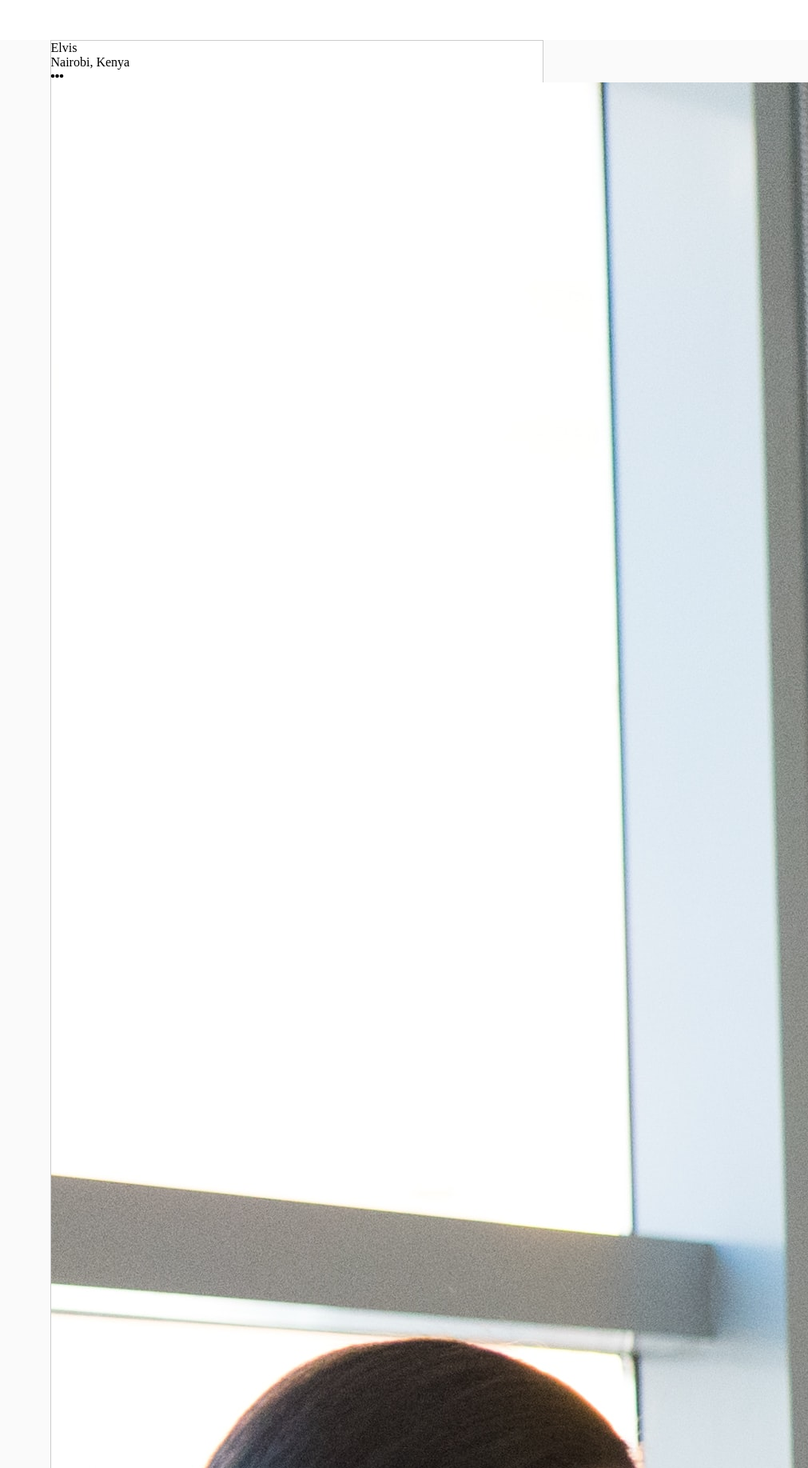
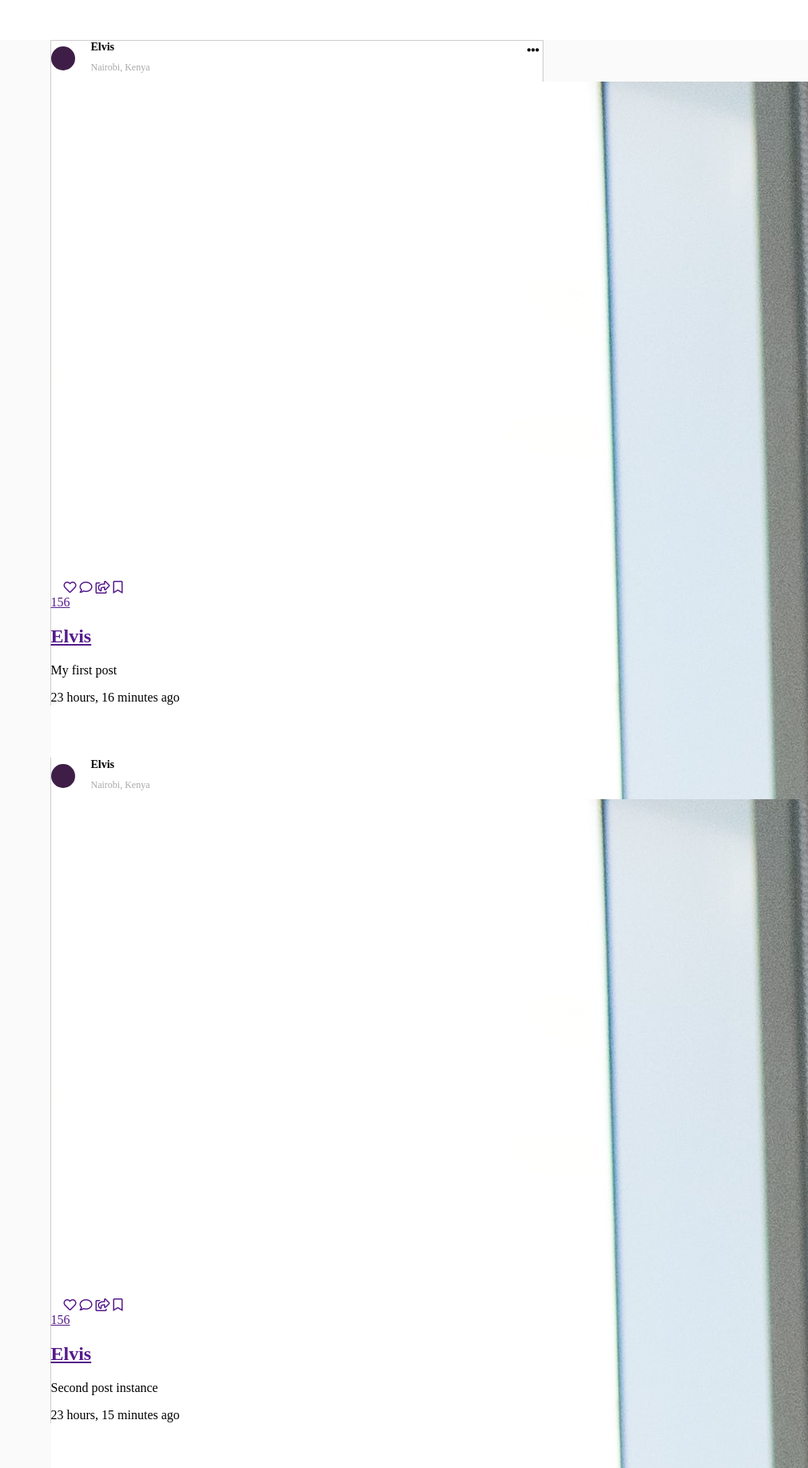
Before and after one commit to DynastyElvis/Instagram-Clone, a Django app: page / in a window 1280 px wide. Shown: the part 85-1920 px from the top of the page at 80% size, without its empty margins (269-1280 px from the left). Run offline with Django 4.2, Linux system fonts and the light colour scheme; data comes from the database, SQL or seed files in the repository.

Commit message:
st: card styling for post updates

```diff
--- a/insta/static/css/insta.css
+++ b/insta/static/css/insta.css
@@ -11,6 +11,27 @@ header {
     z-index: 100;
     left: 0;
 }
+
+.post_image {
+    width: 100%;
+    height: 620;
+    /* object-fit: cover; */
+
+}
+
+.post_options {
+    font-size: 15px;
+    float: right;
+    display: inline-block;
+    margin: 4px;
+}
+.post_location{
+    font-size: 12px;
+    color: #aaa7a7;
+    margin-top: 10px;
+    margin-bottom: 10px;
+}
+
 
 /* .navigation {
     display: flex;
@@ -69,7 +90,13 @@ header {
     text-align: center;
     width: ;
 } */
-
+.post_name {
+    font-size: 14px;
+    color: black;
+    font-weight: 700;
+    padding: 0%;
+    margin: 0%;
+}
 .vl {
     border-left: 1.5px solid #3e1e47;
     height: 30px;
@@ -96,6 +123,11 @@ header {
     padding-right: 100px;
 } */
 
+.post_info {
+    display: inline-block;
+    padding-left: 16px;
+}
+
 .search_bar a {
     font-size: 27px;
     padding-left: 15;
@@ -111,6 +143,13 @@ header {
 .profile_image {
     display: inline-block;
     background-color: #3e1e47;
+    height: 30px;
+    width: 30px;
+    padding: 0;
+    margin: 0;
+    border: 0 solid black;
+    border-radius: 50%;
+
 }
 
 
@@ -134,3 +173,12 @@ header {
     margin-bottom: 65px;
     /* float: centre; */
 }
+
+
+.engagement{
+    display: inline-block;
+    width: 100%;
+    height: auto;
+    padding: 0px 16px;
+    margin: 4px 0px 0px;
+}
```
